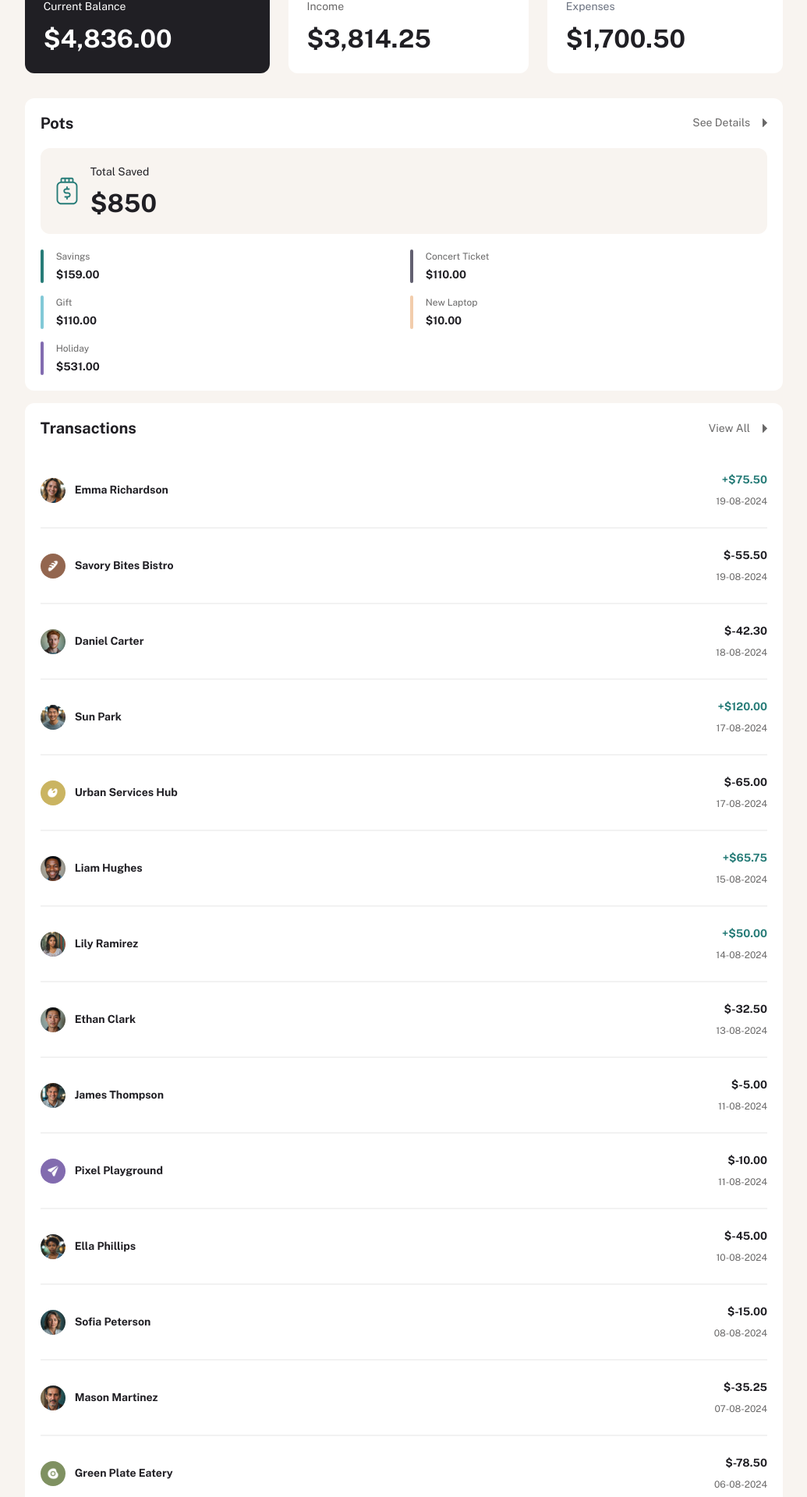
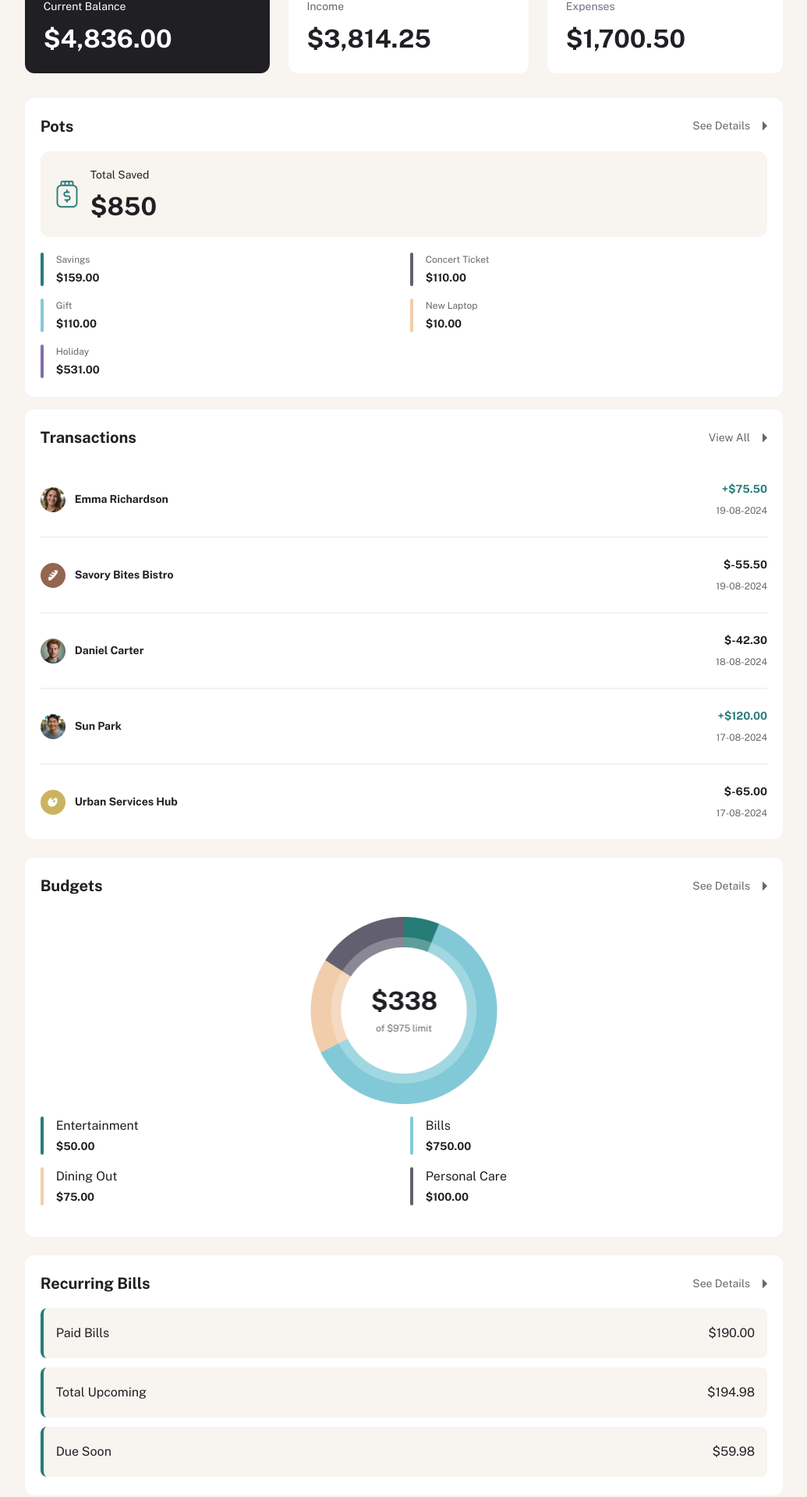
Before and after one commit to AjeaSmith/FEM-Personal-Finance, a Next.js app: page /overview in a window 1280 px wide. Shown: the part 136-2056 px from the top of the page at 78% size, without its empty margins (236-1271 px from the left). Built offline with nearby package versions, Linux system fonts and the light colour scheme.

Commit message:
add mobile view of recurring bills

```diff
--- a/src/app/globals.css
+++ b/src/app/globals.css
@@ -24,6 +24,7 @@ body {
 	grid-template-columns: auto 1fr;
 }
 
-li:last-child {
+li#transactions:last-child {
 	border-bottom: 0;
+  padding-bottom: 0;
 }
--- a/src/app/overview/page.js
+++ b/src/app/overview/page.js
@@ -35,8 +35,12 @@ export default async function page() {
 			<section>
 				<div>
 					{/* Pots */}
-					<div className="bg-white p-5 rounded-xl">
-						<SectionTitle title="Pots" moreTitle="See Details" />
+					<div className="bg-white py-6 px-5 rounded-xl">
+						<SectionTitle
+							link="/budgets"
+							title="Pots"
+							linkTitle="See Details"
+						/>
 						<div>
 							{/* Total saved div */}
 							<div className="bg-beige-100 rounded-xl flex gap-4 items-center p-5 my-5">
@@ -77,13 +81,18 @@ export default async function page() {
 						</div>
 					</div>
 					{/* transactions */}
-					<div className="bg-white p-5 rounded-xl mt-4">
-						<SectionTitle title="Transactions" moreTitle="View All" />
+					<div className="bg-white py-6 px-5 rounded-xl mt-4">
+						<SectionTitle
+							link="/transactions"
+							title="Transactions"
+							linkTitle="View All"
+						/>
 						<ul>
-							{data.transactions.map((trans, i) => {
+							{data.transactions.slice(0, 5).map((trans, i) => {
 								const sign = Math.sign(trans.amount);
 								return (
 									<li
+										id="transactions"
 										key={i}
 										className="border-b-2 border-grey-100 flex justify-between py-6"
 									>
@@ -123,15 +132,35 @@ export default async function page() {
 				{/* ------------------- */}
 				<div>
 					{/* budgets */}
-					<div className="bg-white rounded-xl p-5 my-6">
-						<SectionTitle title="Budgets" moreTitle="See Details" />
+					<div className="bg-white rounded-xl  py-6 px-5 my-6">
+						<SectionTitle
+							link="/budgets"
+							title="Budgets"
+							linkTitle="See Details"
+						/>
 						<BudgetChart data={data} />
 					</div>
 					{/* recurring bills */}
-					<div>
-						Lorem ipsum dolor, sit amet consectetur adipisicing elit. Numquam
-						explicabo molestias soluta fugit! Debitis quod maxime nemo sed
-						quisquam eum reiciendis ratione sint explicabo neque!
+					<div className="bg-white rounded-xl py-6 px-5 mb-16">
+						<SectionTitle
+							link="/recurring-bills"
+							title="Recurring Bills"
+							linkTitle="See Details"
+						/>
+						<ul className="flex flex-col gap-3">
+							<li className="flex justify-between bg-beige-100 rounded-lg py-5 px-4 border-l-4 border-green">
+								<span>Paid Bills</span>
+								<span>$190.00</span>
+							</li>
+							<li className="flex justify-between bg-beige-100 rounded-lg border-l-4 py-5 px-4 border-green">
+								<span>Total Upcoming</span>
+								<span>$194.98</span>
+							</li>
+							<li className="flex justify-between bg-beige-100 rounded-lg border-l-4 py-5 px-4 border-green">
+								<span>Due Soon</span>
+								<span>$59.98</span>
+							</li>
+						</ul>
 					</div>
 				</div>
 			</section>
--- a/src/components/SectionTitle.jsx
+++ b/src/components/SectionTitle.jsx
@@ -1,9 +1,14 @@
-function SectionTitle({ title, moreTitle }) {
+import Link from "next/link";
+
+function SectionTitle({ title, linkTitle, link }) {
 	return (
 		<div className="flex justify-between mb-5">
 			<span className="text-h2">{title}</span>
-			<span className="flex items-center text-grey-500 text-body-14">
-				{moreTitle}{" "}
+			<Link
+				href={link}
+				className="flex items-center text-grey-500 text-body-14"
+			>
+				{linkTitle}{" "}
 				<svg
 					className="ml-4"
 					fill="none"
@@ -17,7 +22,7 @@ function SectionTitle({ title, moreTitle }) {
 						fill="#696868"
 					/>
 				</svg>
-			</span>
+			</Link>
 		</div>
 	);
 }
```
